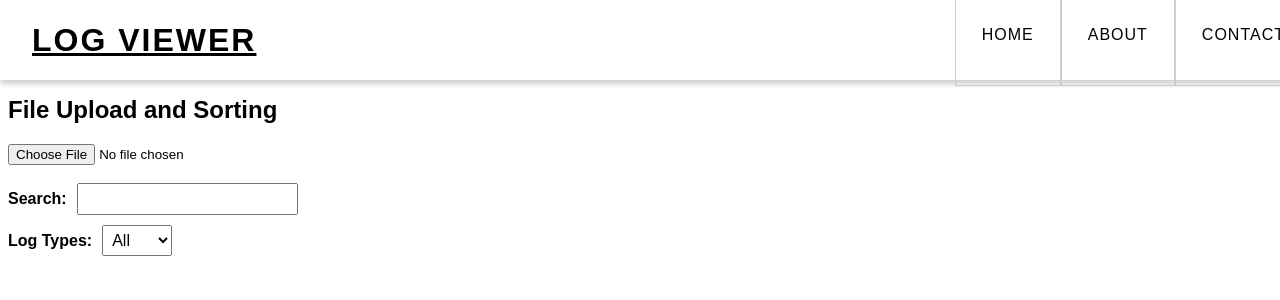
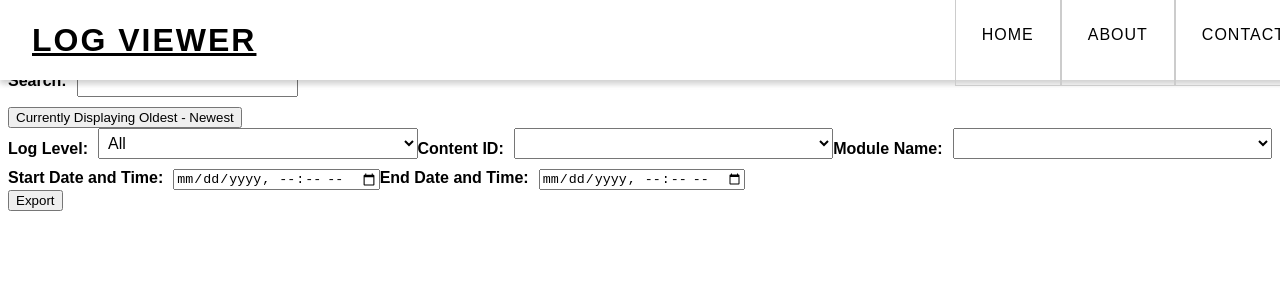
Before and after one commit to piotronm/log_viewer, a React (Create React App) app: page / in a window 1280 px wide. Shown: the top 300 px of the page. Built offline with nearby package versions, Linux system fonts and the light colour scheme.

Commit message:
Update App.jsx

```diff
--- a/src/App.jsx
+++ b/src/App.jsx
@@ -1,31 +1,33 @@
 import React, { useState } from 'react';
 import "./App.css";
 import Header from './Header';
-import { BrowserRouter as Router, Routes, Route } from 'react-router-dom';
-import Home from './Home';
-import About from './About';
-import Contact from './Contact';
+import { BrowserRouter as Router} from 'react-router-dom';
+import moment from 'moment-timezone';
 
 function App() {
   const [data, setData] = useState([]);
   const [searchTerm, setSearchTerm] = useState('');
   const [logType, setLogType] = useState('');
   const [fileSize, setFileSize] = useState(null);
+  const [startDate, setStartDate] = useState(null);
+  const [endDate, setEndDate] = useState(null);
+  const [selectedContentId, setSelectedContentId] = useState('');
+  const [selectedModuleName, setSelectedModuleName] = useState('');
+  const [sortOrder, setSortOrder] = useState("newest");
 
-
-  function getClass(logType) {
-    switch (logType) {
-      case 'info':
-        return 'info';
-      case 'warn':
-        return 'warn';
-      case 'error':
-        return 'error';
-      default:
-        return '';
+  function getClass(str) {
+    if (str && str.length >= 31) {
+      const code = str.slice(27, 31);
+      if (code === "0001") {
+        return "green";
+      } else if (code === "0002") {
+        return "red";
+      } else if (code === "0003") {
+        return "blue";
       }
     }
-
+    return "";
+  }
 
   const handleFileUpload = (event) => {
     const file = event.target.files[0];
@@ -39,14 +41,142 @@ function App() {
 
     reader.onload = () => {
       const lines = reader.result.split('\n');
-      setData(lines);
+      const convertedData = lines.map(line => {
+        const date = moment.utc(line.slice(0, 23)).tz(moment.tz.guess());
+        const restOfLine = line.slice(24);
+        const convertedDate = date.tz(moment.tz.guess()).format('YYYY-MM-DD h:mm:ss A');
+        return `${convertedDate} ${restOfLine}`;
+      });
+      setData(convertedData);
+
+  // Extract module names from file and populate dropdown
+  const moduleNames = new Set();
+  const moduleNameRegex = /\[([^\[\]]*?)\]/gi;
+  lines.forEach((line) => {
+    const matches = line.match(moduleNameRegex);
+    if (matches) {
+      matches.forEach((match) => {
+        const moduleName = match.slice(1, -1); // Remove brackets
+        if (moduleName.indexOf('contentid') === -1) { // Check if moduleName doesn't contain "contentid"
+          moduleNames.add(moduleName);
+        }
+      });
+    }
+  });
+
+  // Add "All" option to module name dropdown and set it as the default value
+moduleNames.add('All');
+const moduleNameDropdown = document.getElementById('module-name-dropdown');
+if (moduleNameDropdown) {
+  moduleNameDropdown.innerHTML = '';
+  const optionAll = document.createElement('option');
+  optionAll.value = 'All';
+  optionAll.text = 'All';
+  moduleNameDropdown.appendChild(optionAll);
+  moduleNames.forEach((moduleName) => {
+    // Check if moduleName contains only letters and numbers
+    const regex = /^[a-zA-Z0-9]*$/;
+    if (regex.test(moduleName) && moduleName !== 'All') {
+      const option = document.createElement('option');
+      option.value = moduleName;
+      option.text = moduleName;
+      moduleNameDropdown.appendChild(option);
+    }
+  });
+  moduleNameDropdown.value = 'All';
+}
+
+      // Extract content IDs from file and populate dropdown
+      const contentIds = new Set();
+      const contentIdRegex = /contentid-([0-9a-z]+)/gi;
+      lines.forEach((line) => {
+        const matches = line.match(contentIdRegex);
+        if (matches) {
+          matches.forEach((match) => {
+            const contentId = match.replace('contentid-', '');
+            contentIds.add(contentId);
+          });
+        }
+      });
+      // Add "All" option to content ID dropdown and set it as the default value
+      contentIds.add('All');
+      const contentIdDropdown = document.getElementById('contentid-dropdown');
+      if (contentIdDropdown) {
+        contentIdDropdown.innerHTML = '';
+          const optionAll = document.createElement('option');
+          optionAll.value = 'All';
+          optionAll.text = 'All';
+          contentIdDropdown.appendChild(optionAll);
+          contentIds.forEach((contentId) => {
+      if (contentId !== 'All') {
+        const option = document.createElement('option');
+        option.value = contentId;
+        option.text = contentId;
+        contentIdDropdown.appendChild(option);
+        }
+      });
+    contentIdDropdown.value = 'All';
+      }
     };
     reader.readAsText(file);
-
     const fileSizeInMB = file.size / (1024 * 1024);
     setFileSize(fileSizeInMB.toFixed(3));
   };
 
+  const handleExport = () => {
+    const filterInfo = `Filters:
+    Search term: ${searchTerm || 'none'}
+    Log type: ${logType || 'none'}
+    File size: ${fileSize || 'none'} MB
+    Start date: ${startDate || 'none'}
+    End date: ${endDate || 'none'}
+    Content ID: ${selectedContentId || 'none'}
+    Module name: ${selectedModuleName || 'none'}
+    Sort order: ${sortOrder}`;
+    const filteredDataText = `${filterInfo}\n\n${data.filter((item) => {
+      // Filter based on selectedModuleName
+      if (selectedModuleName !== 'All' && !item.includes(`[${selectedModuleName}]`)) {
+        return false;
+      }
+      // Filter based on searchTerm
+      if (searchTerm && !item.toLowerCase().includes(searchTerm.toLowerCase())) {
+        return false;
+      }
+      // Filter based on logType
+      if (logType && !item.toLowerCase().includes(logType.toLowerCase())) {
+        return false;
+      }
+      // Filter based on selectedContentId
+      if (selectedContentId && selectedContentId !== 'All' && !item.includes(selectedContentId)) {
+        return false;
+      }
+      // Filter based on startDate
+      if (startDate && moment.utc(item.slice(0, 23)).isBefore(moment.utc(startDate))) {
+        return false;
+      }
+      // Filter based on endDate
+      if (endDate && moment.utc(item.slice(0, 23)).isAfter(moment.utc(endDate))) {
+        return false;
+      }
+      return true;
+    }).join('\n')}`;
+
+
+    const blob = new Blob([filteredDataText], {type: "text/plain;charset=utf-8"});
+    const fileName = "filtered_data.txt";
+
+    if (window.navigator && window.navigator.msSaveOrOpenBlob) {
+      // For IE browser
+      window.navigator.msSaveOrOpenBlob(blob, fileName);
+    } else {
+      // For other browsers
+      const url = URL.createObjectURL(blob);
+      const link = document.createElement('a');
+      link.href = url;
+      link.download = fileName;
+      link.click();
+    }
+  };
 
   const handleSearchInput = (event) => {
     setSearchTerm(event.target.value);
@@ -54,65 +184,147 @@ function App() {
 
   const handleLogTypeChange = (event) => {
     setLogType(event.target.value);
-  }
+  };
+
+  const handleContentIdChange = (event) => {
+    const value = event.target.value;
+    setSelectedContentId(value === 'All' ? '' : value);
+  };
+
+  const handleModuleNameChange = (event) => {
+    const value = event.target.value;
+    setSelectedModuleName(value === 'All' ? '' : value);
+  };
+
+  const handleStartDateChange = (event) => {
+    const selectedDate = event.target.value;
+    const startDate = selectedDate ? new Date(selectedDate) : null;
+    setStartDate(startDate);
+  };
+
+  const handleEndDateChange = (event) => {
+    const selectedDate = event.target.value;
+    const endDate = selectedDate ? new Date(selectedDate) : null;
+    setEndDate(endDate);
+  };
+
+  const toggleSortOrder = () => {
+    setSortOrder(sortOrder === "newest" ? "oldest" : "newest");
+  };
+
+  const options = {
+    timeZone: "America/New_York",
+    year: "numeric",
+    month: "2-digit",
+    day: "2-digit",
+    hour: "2-digit",
+    minute: "2-digit",
+    second: "2-digit",
+  };
 
   const filteredData = data
   .filter((item) => {
-      if (logType === '') {
+    // Filter based on searchTerm
+    if (searchTerm && !item.toLowerCase().includes(searchTerm.toLowerCase())) {
+      return false;
+    }
+    // Filter based on logType
+    if (logType && !item.toLowerCase().includes(logType.toLowerCase())) {
+      return false;
+    }
+    // Filter based on selectedContentId
+    if (selectedContentId && !item.includes(`contentid-${selectedContentId}`)) {
+      return false;
+    }
+    // Filter based on selectedModuleName
+    if (selectedModuleName && !item.includes(`[${selectedModuleName}]`)) {
+      return false;
+    }
+    // Filter based on startDate
+    if (startDate && new Date(item.split(" ")[0]) < startDate) {
+      return false;
+    }
+    // Filter based on endDate
+    if (endDate && new Date(item.split(" ")[0]) > endDate) {
+      return false;
+    }
     return true;
+  })
+  .sort((a, b) => {
+    // Sort based on sortOrder
+    const dateA = new Date(a.split(" ")[0] + " " + a.split(" ")[1] + " " + options.timeZone);
+    const dateB = new Date(b.split(" ")[0] + " " + b.split(" ")[1] + " " + options.timeZone);
+    if (sortOrder === "newest") {
+      return dateB - dateA;
     } else {
-        return item.toLowerCase().includes(logType.toLowerCase());
-      }
-    })
-    .filter((item) => {
-      if (searchTerm === '') {
-        return true;
-      } else {
-        return item.toLowerCase().includes(searchTerm.toLowerCase());
+      return dateA - dateB;
     }
   });
 
+if (sortOrder === "oldest") {
+  filteredData.reverse();
+}
+
   return (
     <Router>
-        <div>
+      <div id='top'>
         <div className='header'>
           <Header/>
-            <Routes>
-              <Route exact path="/" component={Home} />
-              <Route path="/about" component={About} />
-              <Route path="/contact" component={Contact} />
-            </Routes>
         </div>
-          <br/> <br/> <br/> <br/>
-          <h1>File Upload and Sorting</h1>
         <div>
-            <input type="file" onChange={handleFileUpload} />
+          <label for="file-upload" class="custom-file-upload">Choose File</label>
+          <input type="file" id='file-upload' onChange={handleFileUpload} />
         </div>
-          {fileSize && (
+        <div className='file-size'>
         <div>
           File size: {fileSize} MB
         </div>
-          )}
+        </div>
         <div>
           <br/>
-            <label htmlFor="search-input">Search:</label>
+          <label htmlFor="search-input" id='search-input'className='search-input'>Search:</label>
           <input type="text" id="search-input" value={searchTerm} onChange={handleSearchInput} />
         </div>
         <div>
-            <label htmlFor="log-types">Log Types:</label>
+          <button onClick={toggleSortOrder}>Currently Displaying {sortOrder === "newest" ? "Oldest - Newest" : "Newest - Oldest"}</button>
+        </div>
+        <div class='form-group'>
+          <label htmlFor="log-types">Log Level:</label>
           <select id="log-types" value={logType} onChange={handleLogTypeChange}>
             <option value="">All</option>
-              <option value="Info">Info</option>
-              <option value="Warn">Warn</option>
-              <option value="Error">Error</option>
+            <option value="- Info:">Info</option>
+            <option value="- Warn:">Warn</option>
+            <option value="- Error:">Error</option>
+          </select>
+          <label htmlFor="contentid-dropdown">Content ID:</label>
+          <select id="contentid-dropdown" value={selectedContentId} onChange={handleContentIdChange}>
+          {/* options */}
+          </select>
+          <label for="module-name">Module Name:</label>
+          <select id="module-name-dropdown" value={selectedModuleName} onChange={handleModuleNameChange}>
+            {/* options */}
             </select>
         </div>
-          <ul>
+        <div>
+          <label>Start Date and Time:</label>
+            <input type="datetime-local" onChange={handleStartDateChange} />
+          <label>End Date and Time:</label>
+            <input type="datetime-local" onChange={handleEndDateChange} />
+        </div>
+        <div>
+          <button onClick={handleExport}>Export</button>
+        </div>
+        <ul className='display-items'>
           {filteredData.map((item, index) => {
             const parts = item.split(',');
+            const regex = new RegExp(`(${searchTerm})`, 'gi');
+            const partsHighlighted = parts[0].split(regex);
             const display = searchTerm ? (
           <span>
-                  {parts[0].replace(new RegExp(`(${searchTerm})`, 'gi'), '$1')} - {parts[1]}
+            {partsHighlighted.map((part, i) =>
+            regex.test(part) ? <mark key={i} className="highlight">{part}</mark> : part
+            )}
+            - {parts[1]}
           </span>
           ) : (
           <span>{item}</span>
@@ -124,11 +336,10 @@ function App() {
           );
             })}
           </ul>
-          <div className='footer'>
+        <div id='bottom'>
         </div>
       </div>
     </Router>
   );
 }
-
 export default App
```
Lines whose indentation alone changed are shown as unchanged.
